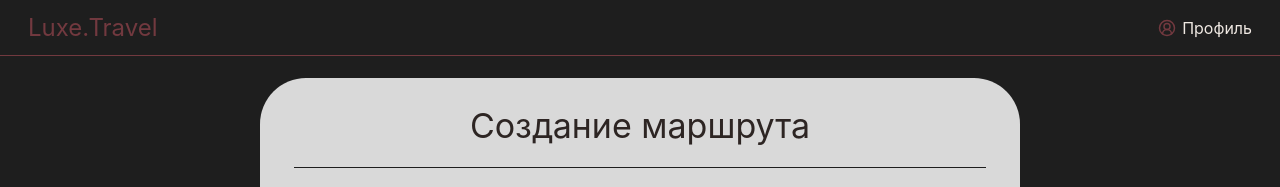
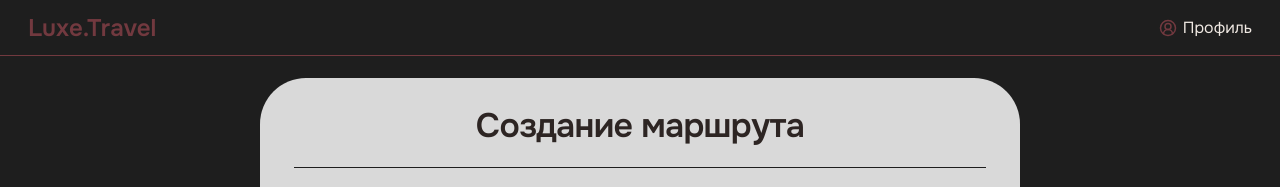
Before and after one commit to zefiruz/LuxeTravel, a React (Vite) app in the folder frontend/: page /route-form in a window 1280 px wide. Shown: the top 187 px of the page. Built offline with nearby package versions, Linux system fonts and the light colour scheme; no server answers.

Commit message:
new fonts

```diff
--- a/frontend/index.html
+++ b/frontend/index.html
@@ -1,10 +1,16 @@
 <!doctype html>
-<html lang="en">
+<html lang="ru">
   <head>
     <meta charset="UTF-8" />
     <link rel="icon" type="image/svg+xml" href="/favicon.svg" />
     <meta name="viewport" content="width=device-width, initial-scale=1.0" />
-    <title>spo-tourist-routes</title>
+    <title>Luxe.Travel</title>
+    <link rel="preconnect" href="https://fonts.googleapis.com" />
+    <link rel="preconnect" href="https://fonts.gstatic.com" crossorigin />
+    <link
+      href="https://fonts.googleapis.com/css2?family=Onest:wght@400;500;600;700&display=swap"
+      rel="stylesheet"
+    />
   </head>
   <body>
     <div id="root"></div>
--- a/frontend/src/styles/Header.css
+++ b/frontend/src/styles/Header.css
@@ -10,8 +10,9 @@
 }
 
 .header__logo {
+  font-family: var(--heading-font-family);
   font-size: var(--fs-24);
-  font-weight: 400;
+  font-weight: 600;
   line-height: var(--lh-1);
   color: #72393f;
   text-decoration: none;
--- a/frontend/src/styles/RouteCreationPage.css
+++ b/frontend/src/styles/RouteCreationPage.css
@@ -23,8 +23,9 @@
   margin: 0;
   text-align: center;
   font-size: var(--fs-heading);
-  font-weight: 400;
+  font-weight: 600;
   line-height: var(--lh-snug);
+  letter-spacing: -0.02em;
   color: #2d2523;
 }
 
@@ -243,11 +244,16 @@
 }
 
 /* react-select styles (classNamePrefix="react-select" on Select) */
+.route-form-card__select {
+  font-family: var(--base-font-family);
+}
+
 .route-form-card__select .react-select__control {
   min-height: 46px;
   border: 1px solid #1e1e1e;
   border-radius: 8px;
   background-color: transparent;
+  font-family: inherit;
 }
 
 .route-form-card__select .react-select__control:hover {
--- a/frontend/src/styles/index.css
+++ b/frontend/src/styles/index.css
@@ -5,11 +5,16 @@
   --light-card-color: #d9d9d9;
   --light-surface-color: #efe8e2;
   --dark-text-color: #2d2523;
-  --base-font-family: "Inter", Arial, sans-serif;
+
+  --font-ui: "Onest", system-ui, -apple-system, "Segoe UI", sans-serif;
+  --font-display: var(--font-ui);
+  --base-font-family: var(--font-ui);
+  --heading-font-family: var(--font-display);
+
   --base-font-size: 16px;
   --base-line-height: 1.4;
 
-  /* Typography scale (project-wide) */
+
   --fs-12: 12px; /* captions, very small helper text */
   --fs-14: 14px; /* secondary text, table text */
   --fs-16: 16px; /* base body text */
@@ -48,6 +53,25 @@ body {
   color: var(--text-color);
 }
 
+h1,
+h2,
+h3 {
+  font-family: var(--heading-font-family);
+  font-weight: 600;
+  letter-spacing: -0.02em;
+}
+
+/* react-select (Emotion) задаёт системный шрифт — выравниваем под проект */
+.react-select__control,
+.react-select__menu,
+.react-select__option,
+.react-select__single-value,
+.react-select__input-container,
+.react-select__placeholder,
+.react-select__menu-notice {
+  font-family: var(--base-font-family) !important;
+}
+
 *,
 *::before,
 *::after {
```
Also changed, not shown: frontend/typography-variant-LUCHSHIY.txt (added), 1 other file (tests, documents, lock files or other folders).
